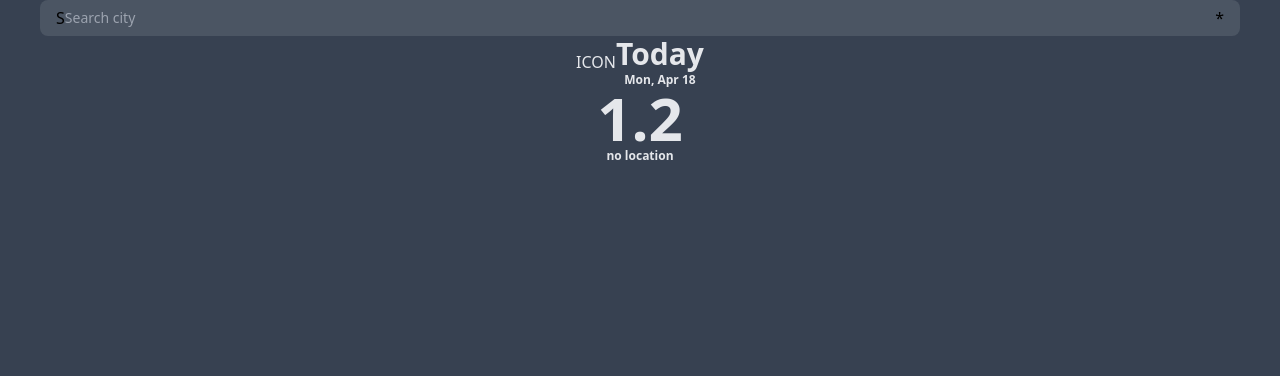
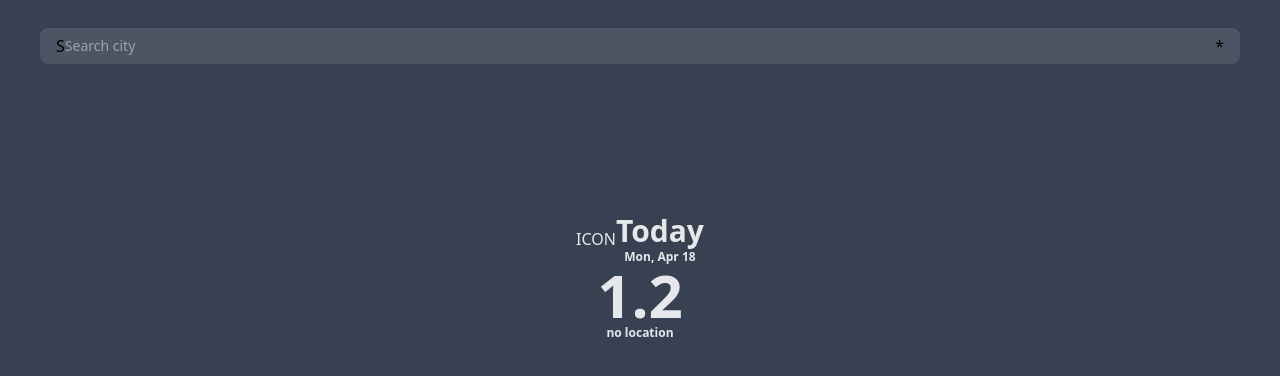
Before and after one commit to Frostpink/Weather-App, a Next.js app: page /index_remix in a window 1280 px wide. Shown: the top 376 px of the page. Built offline with nearby package versions, Linux system fonts and the light colour scheme.

Commit message:
fix: fix spacing between main components
This commits fixes spacing between main components and fixes overflow
and screen width

```diff
--- a/pages/index_remix.tsx
+++ b/pages/index_remix.tsx
@@ -210,8 +210,8 @@ export default function IndexRemix() {
 
     return (
         <>
-            <div className='flex h-screen w-screen flex-col bg-gray-700'>
-                <div className='flex justify-center px-10'>
+            <div className='flex h-screen w-full flex-col justify-evenly overflow-hidden bg-gray-700'>
+                <div className='absolute inset-x-0 top-7 flex px-10'>
                     <div className='delay-0 flex w-full flex-row items-center rounded-lg bg-gray-600 px-4 transition-all duration-500 focus-within:ring-2'>
                         <p className=''>S</p>
                         <input
@@ -226,10 +226,10 @@ export default function IndexRemix() {
                     </div>
                 </div>
 
-                <div className='flex flex-col items-center text-gray-200'>
+                <div className='mx-auto flex flex-col text-center text-gray-200'>
                     <div className='flex flex-row items-center'>
                         <p>ICON</p>
-                        <div className='text-center'>
+                        <div className=''>
                             <p className='text-3xl font-bold'>Today</p>
                             <p className='text-xs font-semibold'>
                                 {new Date(currentWeather.LocalObservationDateTime)
@@ -248,9 +248,8 @@ export default function IndexRemix() {
                     </p>
                 </div>
 
-                <div>
-                    <div className='flex flex-col  gap-y-6'>
-                        <div className='mx-auto flex gap-x-3'>
+                <div className='flex flex-col gap-y-8'>
+                    <div className='mx-auto flex gap-x-2'>
                         {hourlyWeather
                             .filter((_, index) => !(index % 2))
                             .map((weather: WeatherHour, index: number) => (
@@ -263,7 +262,7 @@ export default function IndexRemix() {
                             ))}
                     </div>
 
-                        <div className='mx-auto flex gap-x-3'>
+                    <div className='mx-auto flex gap-x-2'>
                         {dailyWeather.map((weather: WeatherDay, index: number) => (
                             <div className='' key={index}>
                                 <WeatherCard
@@ -281,7 +280,6 @@ export default function IndexRemix() {
                     </div>
                 </div>
             </div>
-            </div>
         </>
     )
 }
--- a/styles/globals.css
+++ b/styles/globals.css
@@ -1,3 +1,11 @@
 @tailwind base;
 @tailwind components;
 @tailwind utilities;
+
+html,
+body {
+    width: 100vw;
+    box-sizing: border-box;
+    max-width: 100%;
+    overflow-x: hidden;
+}
```
Lines whose indentation alone changed are shown as unchanged.
